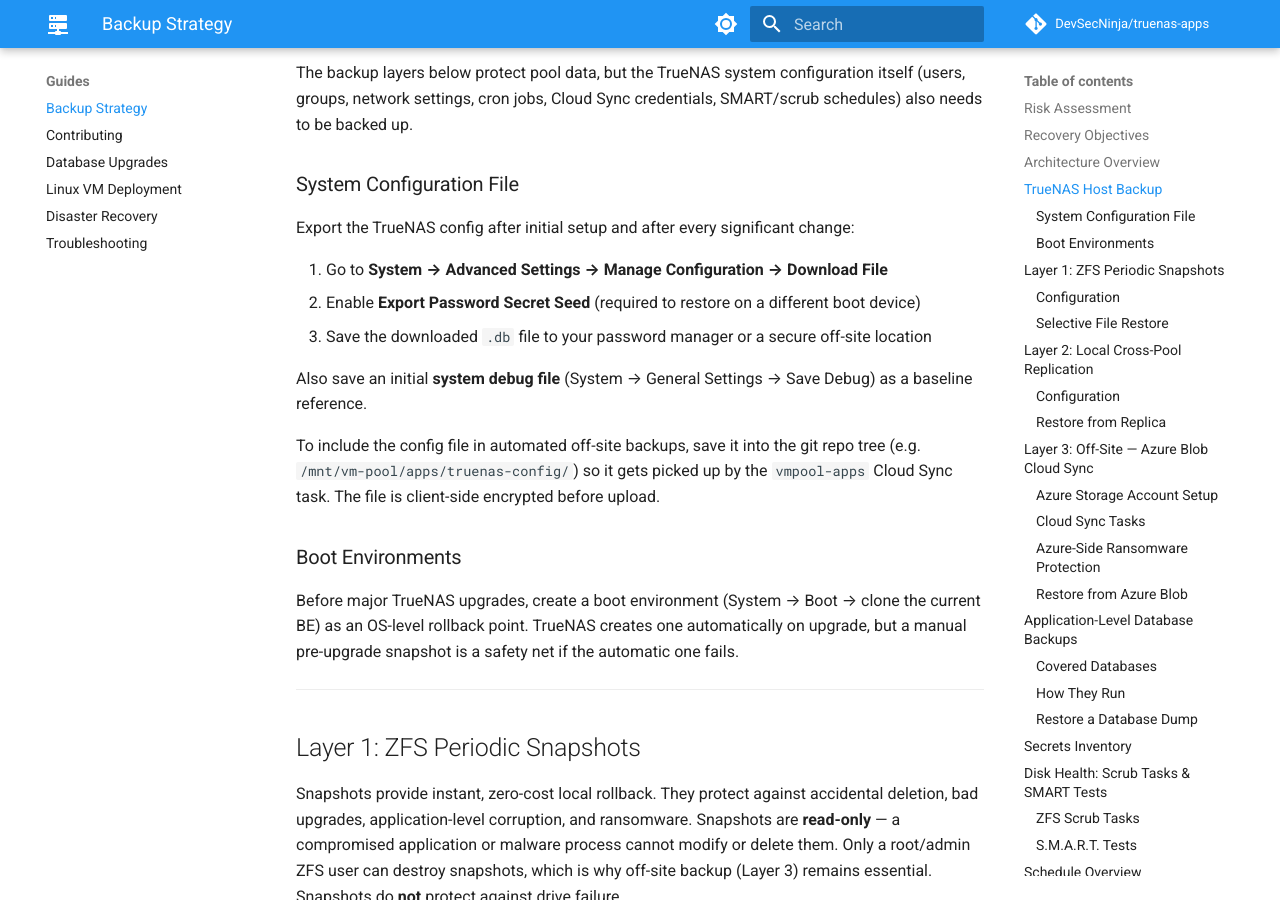
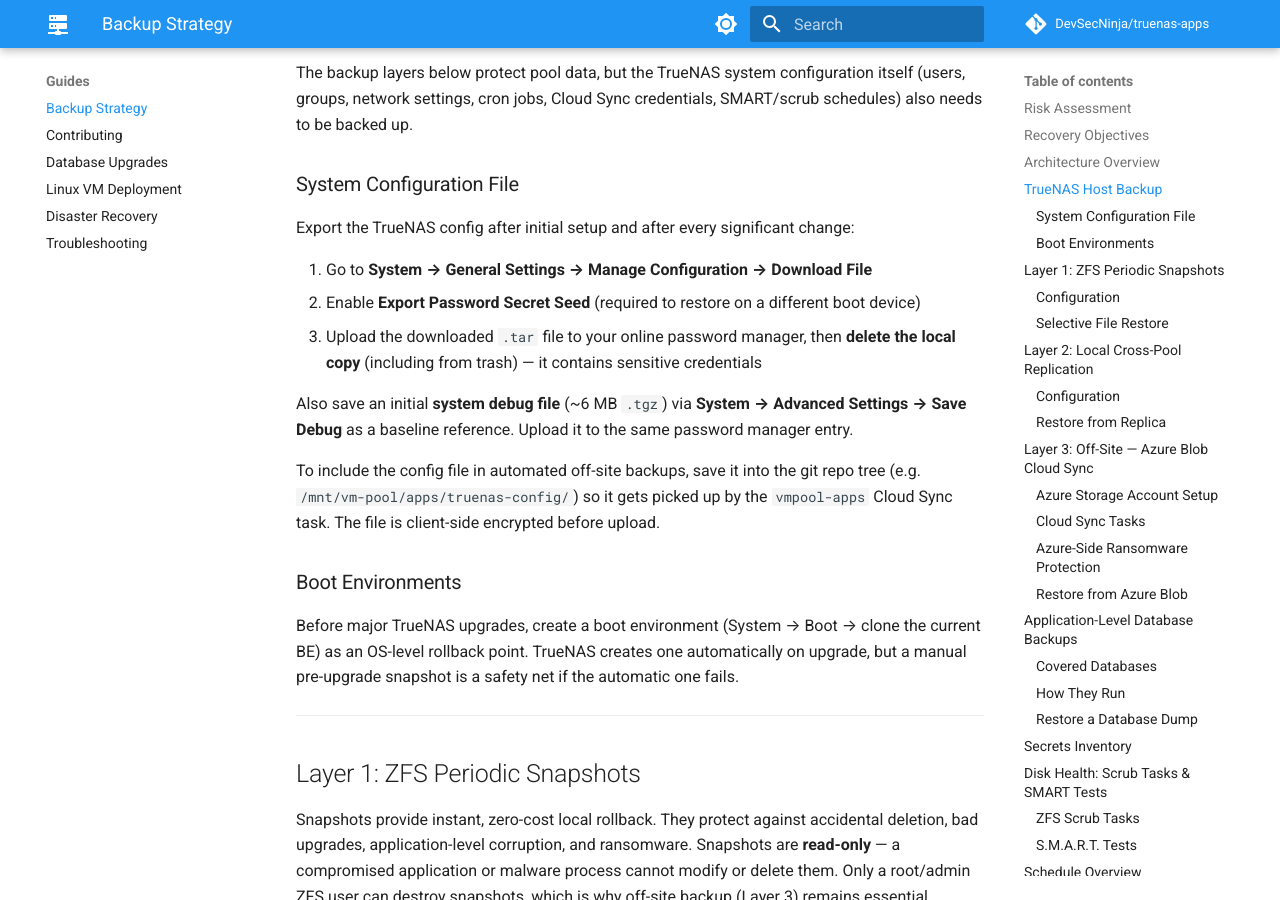
Before and after one commit to DevSecNinja/truenas-apps, an MkDocs documentation site: the page built from docs/BACKUP.md, in a window 1280 px wide and 900 px high, scrolled down 2263 px. Built offline with MkDocs 1.6.1 and Material for MkDocs 9.7.7, drawn with Linux system fonts in a browser that asks for light colours; comment, search, counter and statistics services are not loaded.

Commit message:
docs: update backup documentation with corrected navigation paths and enhanced security instructions for configuration file management

```diff
--- a/docs/BACKUP.md
+++ b/docs/BACKUP.md
@@ -69,11 +69,11 @@
 
 Export the TrueNAS config after initial setup and after every significant change:
 
-1. Go to **System → Advanced Settings → Manage Configuration → Download File**
+1. Go to **System → General Settings → Manage Configuration → Download File**
 2. Enable **Export Password Secret Seed** (required to restore on a different boot device)
-3. Save the downloaded `.db` file to your password manager or a secure off-site location
+3. Upload the downloaded `.tar` file to your online password manager, then **delete the local copy** (including from trash) — it contains sensitive credentials
 
-Also save an initial **system debug file** (System → General Settings → Save Debug) as a baseline reference.
+Also save an initial **system debug file** (~6 MB `.tgz`) via **System → Advanced Settings → Save Debug** as a baseline reference. Upload it to the same password manager entry.
 
 To include the config file in automated off-site backups, save it into the git repo tree (e.g. `/mnt/vm-pool/apps/truenas-config/`) so it gets picked up by the `vmpool-apps` Cloud Sync task. The file is client-side encrypted before upload.
 
@@ -376,7 +376,7 @@
 | `DB_ENC_PASSPHRASE`                     | Decrypts database dump files         | `tiredofit/db-backup`              |
 | Azure Storage credential                | Authenticates to Azure Blob          | TrueNAS Cloud Sync tasks           |
 | ZFS encryption passphrase               | Unlocks `vm-pool/apps` dataset       | TrueNAS (on boot or manual unlock) |
-| TrueNAS system config (`.db` file)      | Restores TrueNAS host configuration  | TrueNAS System → Manage Config     |
+| TrueNAS system config (`.tar` file)     | Restores TrueNAS host configuration  | TrueNAS System → Manage Config     |
 
 All secrets are stored in an **online password manager** (cloud-synced), ensuring they remain accessible during a total site loss — even if the NAS, local network, and all on-premises devices are unavailable. The password manager is accessible from any device with internet access (phone, borrowed laptop, etc.), breaking the circular dependency where encrypted backups require keys stored on the same hardware that failed.
 
```
